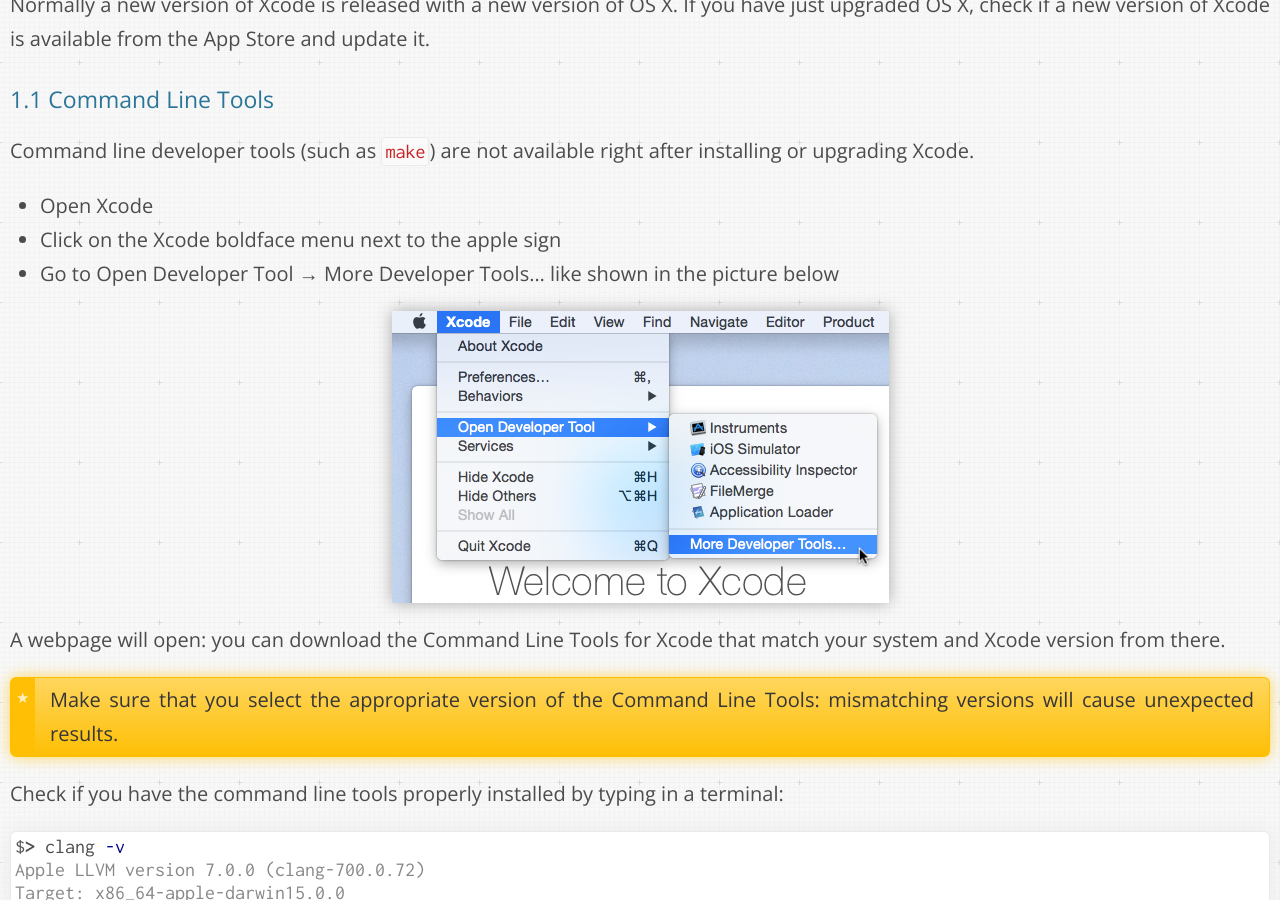
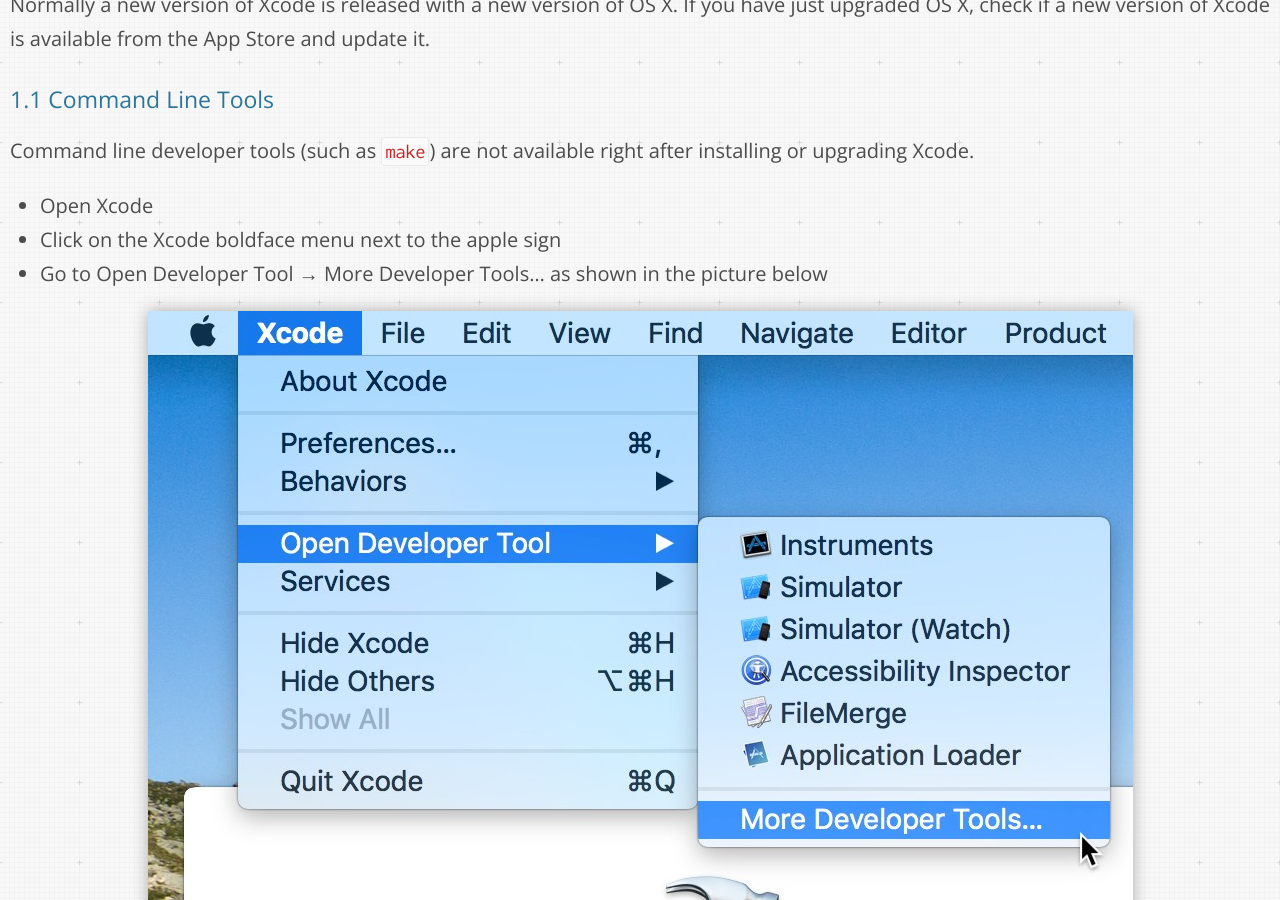
Before and after one commit to dberzano/dberzano.github.io, a Jekyll site: the page built from alice/install-aliroot/prereq-osx.md, in a window 1280 px wide and 900 px high, scrolled down 1058 px. Built offline with Jekyll 4.4.1, drawn with Linux system fonts in a browser that asks for light colours; Markdown is read by kramdown in place of the engine named in the settings.

```diff
--- a/alice/install-aliroot/prereq-osx.md
+++ b/alice/install-aliroot/prereq-osx.md
@@ -32,8 +32,8 @@ after installing or upgrading Xcode.
 
 * Open Xcode
 * Click on the **Xcode** boldface menu next to the apple sign
-* Go to **Open Developer Tool → More Developer Tools...** like shown
-  in the picture below
+* Go to **Open Developer Tool → More Developer Tools...** as shown in the
+  picture below
 
 ![Install command line tools](/images/xcode_cmd_line.jpg)
 
```
Also changed, not shown: images/xcode_cmd_line.jpg.
